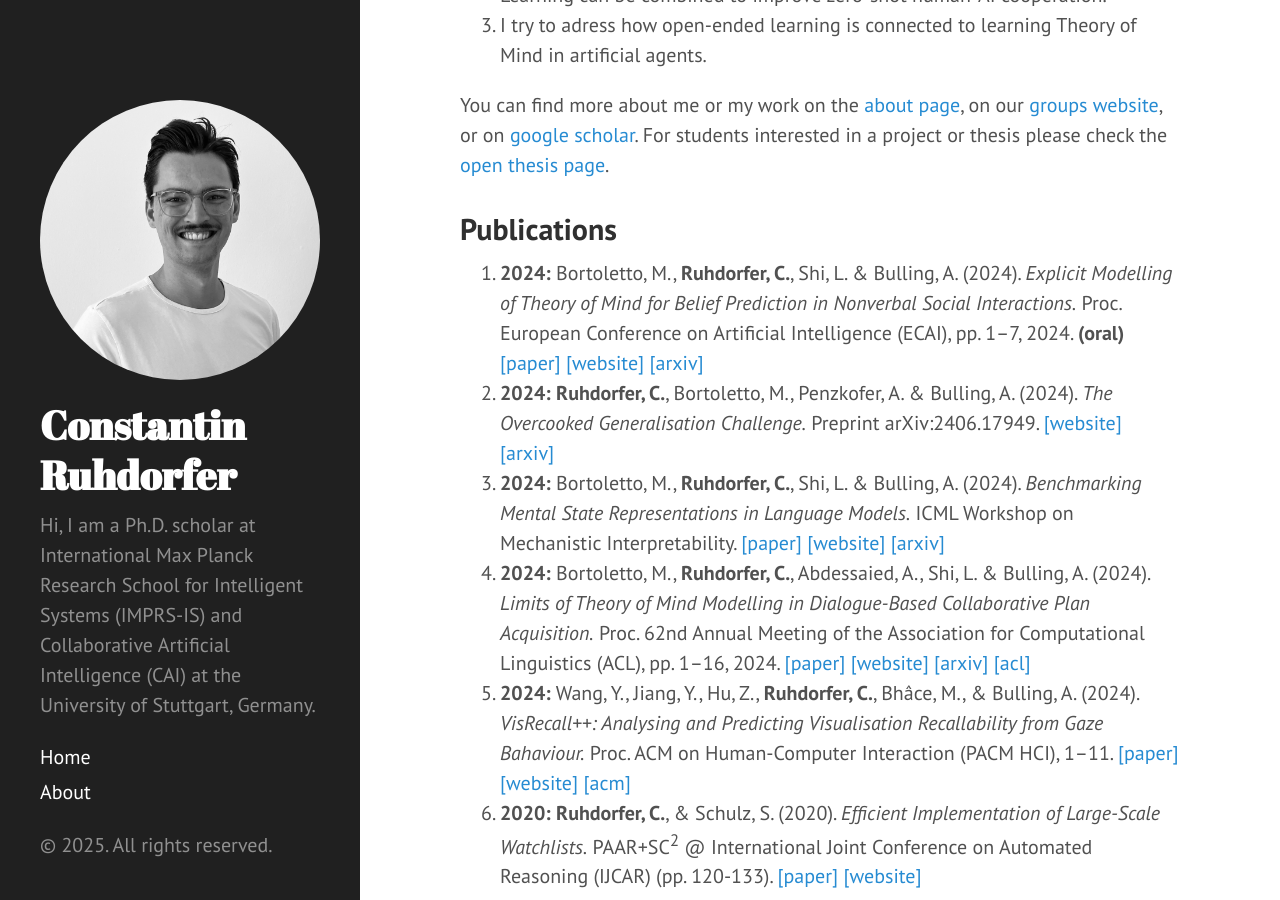
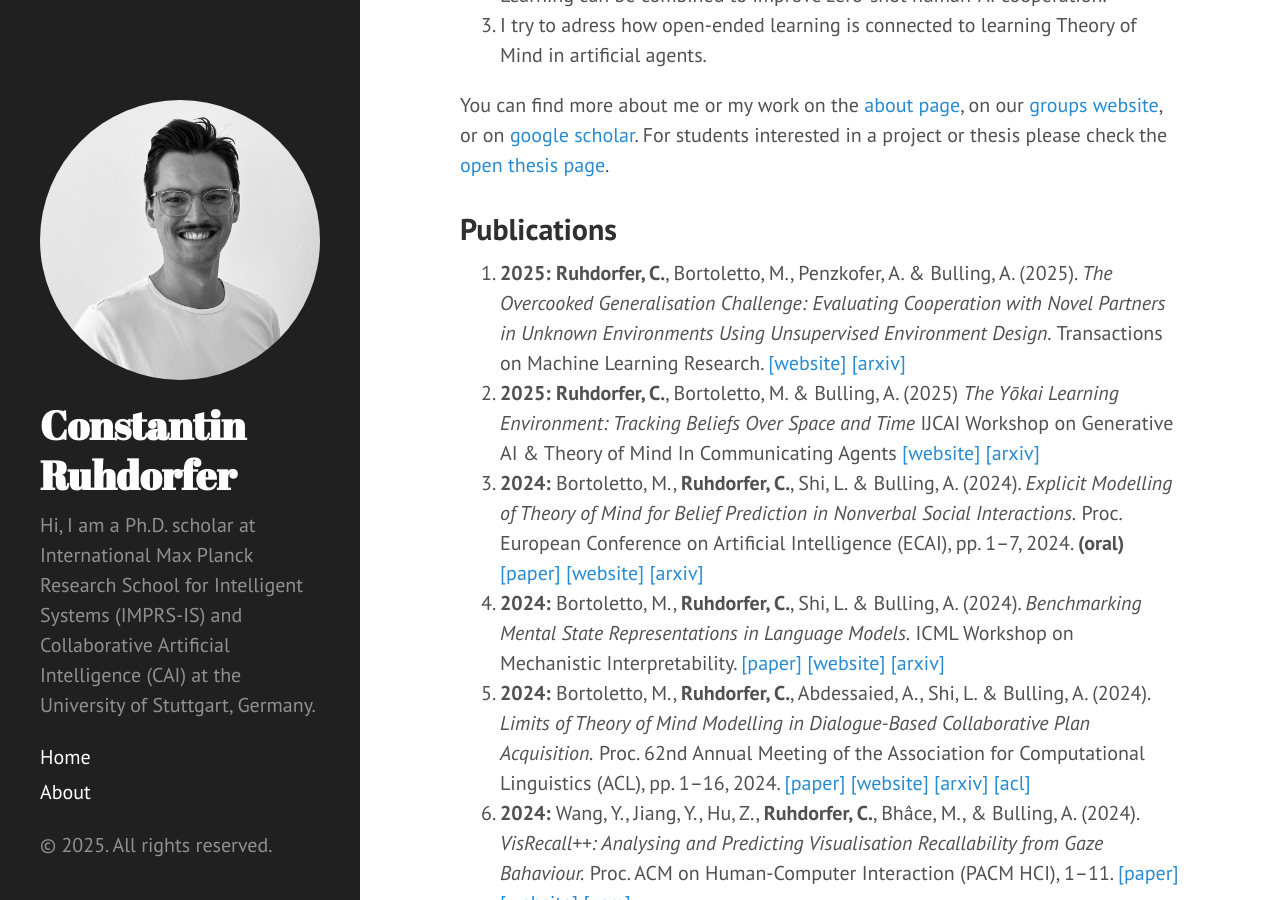
Before and after one commit to ConstantinRuhdorfer/constantinruhdorfer.github.io, a Jekyll site: the page built from index.html, in a window 1280 px wide and 900 px high, scrolled down 682 px. Built offline with Jekyll 4.4.1, drawn with Linux system fonts in a browser that asks for light colours; the list of posts is cut into pages by our own code.

Commit message:
Update index.html

```diff
--- a/index.html
+++ b/index.html
@@ -26,8 +26,9 @@
 <h2 class="post-title">Publications</h2>
 
 <ol>
+  <li><b>2025:</b> <b>Ruhdorfer, C.</b>, Bortoletto, M., Penzkofer, A. & Bulling, A. (2025). <i>The Overcooked Generalisation Challenge: Evaluating Cooperation with Novel Partners in Unknown Environments Using Unsupervised Environment Design.</i> Transactions on Machine Learning Research. <a href="https://www.collaborative-ai.org/publications/ruhdorfer2024_arxiv/">[website]</a> <a href="https://arxiv.org/abs/2406.17949">[arxiv]</a></li>
+  <li><b>2025:</b> <b>Ruhdorfer, C.</b>, Bortoletto, M. & Bulling, A. (2025) <i>The Yōkai Learning Environment: Tracking Beliefs Over Space and Time</i> IJCAI Workshop on Generative AI & Theory of Mind In Communicating Agents <a href="https://collaborative-ai.org/publications/ruhdorfer25_ijcaiw/">[website]</a> <a href="https://arxiv.org/abs/2508.12480">[arxiv]</a></li> </li>
   <li><b>2024:</b> Bortoletto, M., <b>Ruhdorfer, C.</b>, Shi, L. & Bulling, A. (2024). <i>Explicit Modelling of Theory of Mind for Belief Prediction in Nonverbal Social Interactions.</i> Proc. European Conference on Artificial Intelligence (ECAI), pp. 1–7, 2024. <b>(oral)</b> <a href="https://collaborative-ai.org/publications/bortoletto24_ecai.pdf">[paper]</a> <a href="https://www.collaborative-ai.org/publications/bortoletto24_ecai/">[website]</a> <a href="https://arxiv.org/abs/2407.06762">[arxiv]</a></li>
-  <li><b>2024:</b> <b>Ruhdorfer, C.</b>, Bortoletto, M., Penzkofer, A. & Bulling, A. (2024). <i>The Overcooked Generalisation Challenge.</i> Preprint arXiv:2406.17949. <a href="https://www.collaborative-ai.org/publications/ruhdorfer2024_arxiv/">[website]</a> <a href="https://arxiv.org/abs/2406.17949">[arxiv]</a></li>
   <li><b>2024:</b> Bortoletto, M., <b>Ruhdorfer, C.</b>, Shi, L. & Bulling, A. (2024). <i>Benchmarking Mental State Representations in Language Models.</i> ICML Workshop on Mechanistic Interpretability. <a href="https://www.collaborative-ai.org/publications/bortoletto24_icmlw.pdf">[paper]</a> <a href="https://www.collaborative-ai.org/publications/bortoletto24_icmlw/">[website]</a> <a href="https://arxiv.org/abs/2406.17513">[arxiv]</a></li>
   <li><b>2024:</b> Bortoletto, M., <b>Ruhdorfer, C.</b>, Abdessaied, A., Shi, L. & Bulling, A. (2024). <i>Limits of Theory of Mind Modelling in Dialogue-Based Collaborative Plan Acquisition.</i> Proc. 62nd Annual Meeting of the Association for Computational Linguistics (ACL), pp. 1–16, 2024. <a href="https://www.collaborative-ai.org/publications/bortoletto24_acl.pdf">[paper]</a> <a href="https://www.collaborative-ai.org/publications/bortoletto24_acl/">[website]</a> <a href="https://arxiv.org/abs/2405.12621">[arxiv]</a> <a href="https://aclanthology.org/2024.acl-long.266/">[acl]</a></li>
   <li><b>2024:</b> Wang, Y., Jiang, Y., Hu, Z., <b>Ruhdorfer, C.</b>, Bhâce, M., & Bulling, A. (2024). <i>VisRecall++: Analysing and Predicting Visualisation Recallability from Gaze Bahaviour.</i> Proc. ACM on Human-Computer Interaction (PACM HCI), 1–11. <a href="https://www.collaborative-ai.org/publications/wang24_etra.pdf">[paper]</a> <a href="https://www.collaborative-ai.org/publications/wang24_etra/">[website]</a> <a href="https://dl.acm.org/doi/10.1145/3655613">[acm]</a></li>
```
